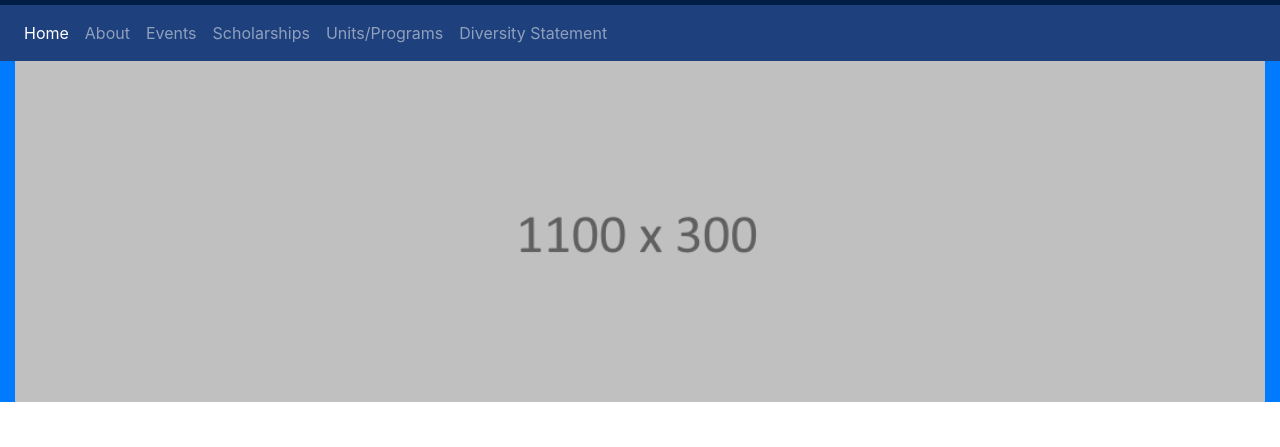
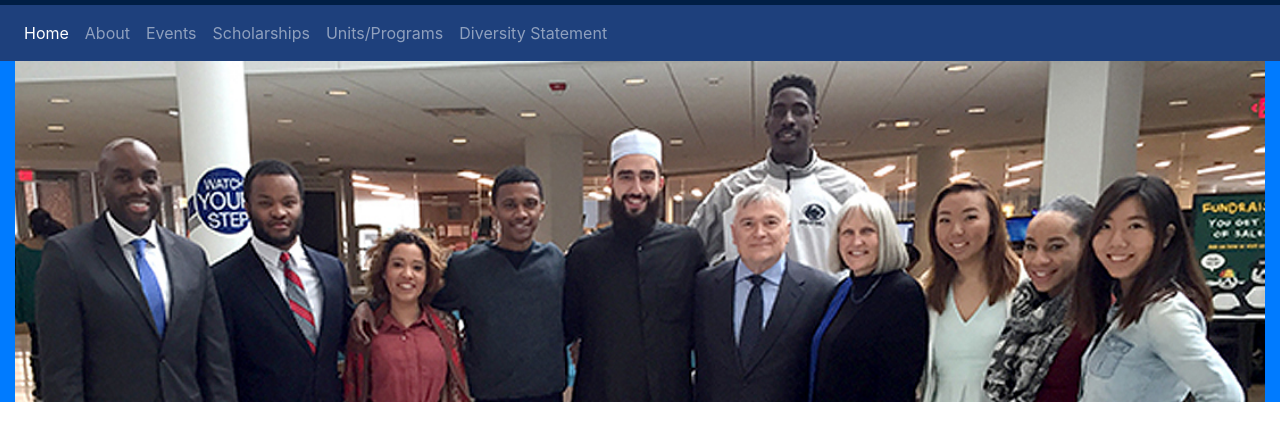
Before and after one commit to PSUEducationalEquity/plonetheme.eeq, a plain HTML site: page mockup_home.html in a window 1280 px wide. Shown: the part 195-642 px from the top of the page. Drawn offline with Linux system fonts and the light colour scheme; a web font is replaced by a local one.

Commit message:
Add proper hero image
Allows for checking the image distortion

```diff
--- a/mockup_home.html
+++ b/mockup_home.html
@@ -172,7 +172,7 @@
 
       <div class="row mb-5 bg-primary">
         <div class="col-lg-12 d-none d-lg-block">
-          <img alt="" class="w-100" src="images/1100x300.png" />
+          <img alt="" class="w-100" src="images/hero.jpg" />
         </div>
       </div>
 
```
Also changed, not shown: images/hero.jpg (added).
